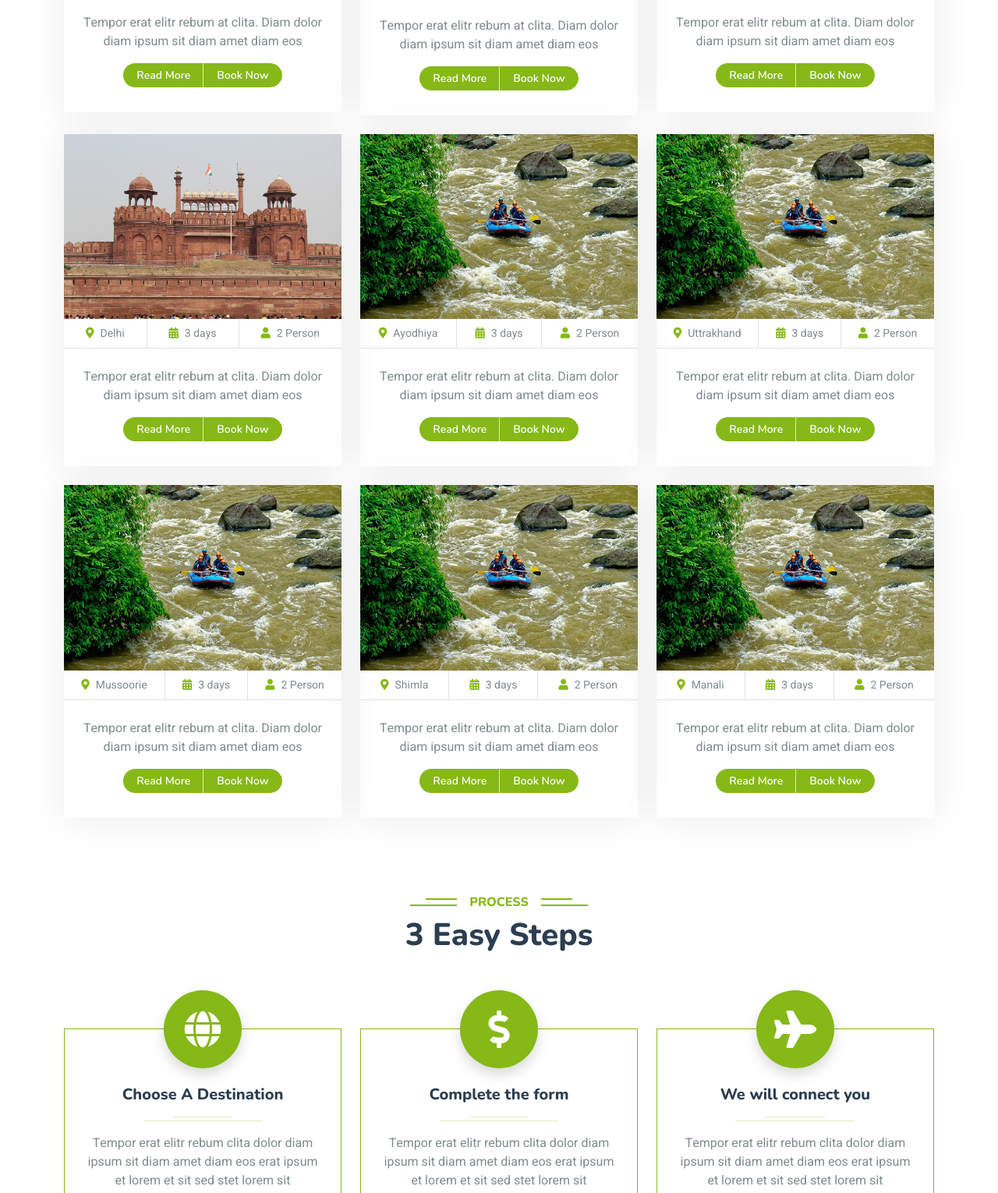
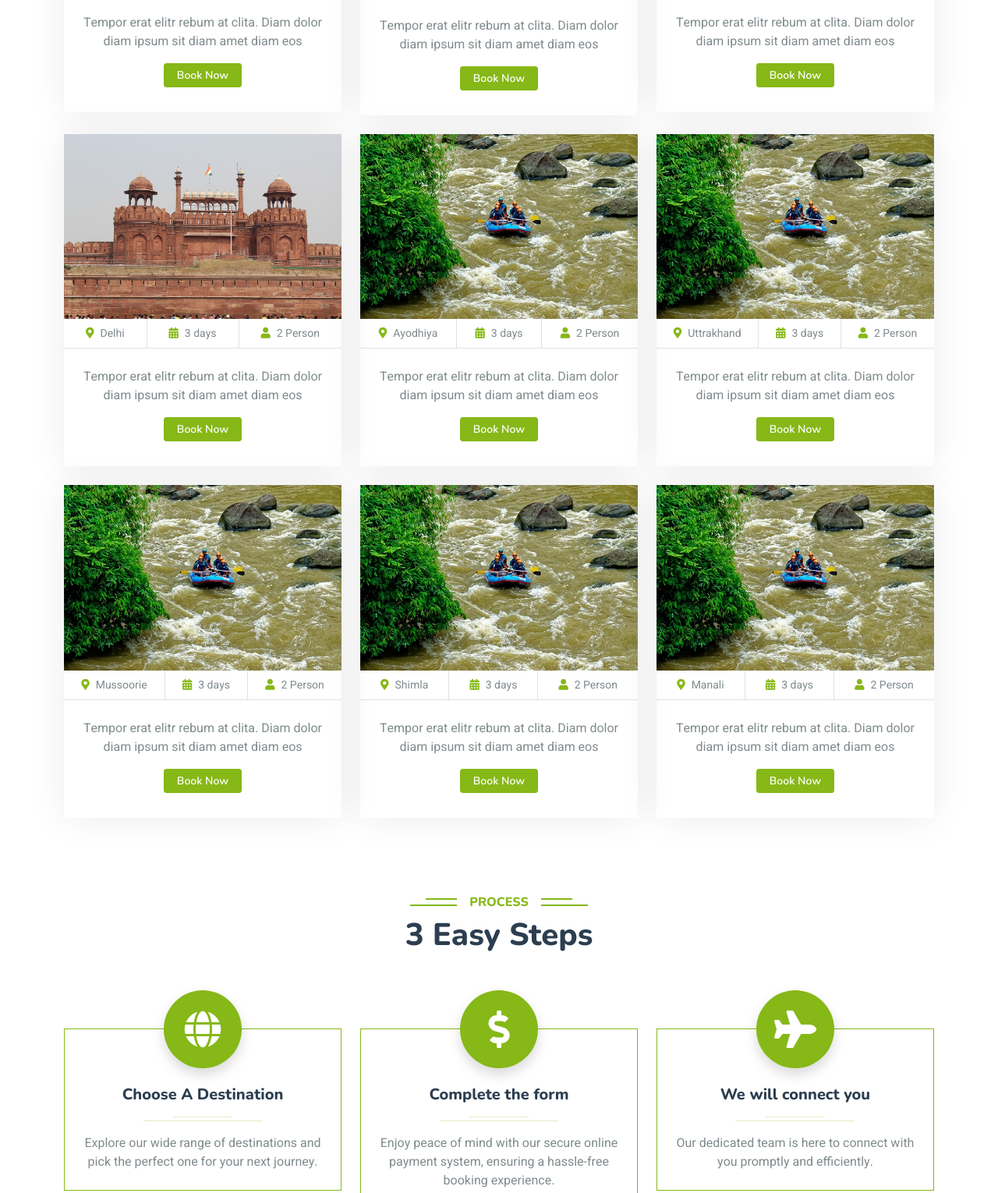
Before and after one commit to vishnusingh0101/TajIndiaTourandTravel, a plain HTML site: page public/package.html in a window 1280 px wide. Shown: the part 1058-2588 px from the top of the page at 78% size. Drawn offline with nearby package versions, Linux system fonts and the light colour scheme.

Commit message:
change in services and about us

```diff
--- a/public/package.html
+++ b/public/package.html
@@ -151,8 +151,7 @@
                         <div class="text-center p-4">
                             <p>Tempor erat elitr rebum at clita. Diam dolor diam ipsum sit diam amet diam eos</p>
                             <div class="d-flex justify-content-center mb-2">
-                                <a href="#" class="btn btn-sm btn-primary px-3 border-end" style="border-radius: 30px 0 0 30px;">Read More</a>
-                                <a href="#" class="btn btn-sm btn-primary px-3" style="border-radius: 0 30px 30px 0;" onclick="openBookingModal()">Book Now</a>
+                                <a href="#" class="btn btn-sm btn-primary px-3" onclick="openBookingModal()">Book Now</a>
                             </div>
                         </div>
                     </div>
@@ -170,8 +169,7 @@
                         <div class="text-center p-4">
                             <p>Tempor erat elitr rebum at clita. Diam dolor diam ipsum sit diam amet diam eos</p>
                             <div class="d-flex justify-content-center mb-2">
-                                <a href="#" class="btn btn-sm btn-primary px-3 border-end" style="border-radius: 30px 0 0 30px;">Read More</a>
-                                <a href="#" class="btn btn-sm btn-primary px-3" style="border-radius: 0 30px 30px 0;" onclick="openBookingModal()">Book Now</a>
+                                <a href="#" class="btn btn-sm btn-primary px-3" onclick="openBookingModal()">Book Now</a>
                             </div>
                         </div>
                     </div>
@@ -189,8 +187,7 @@
                         <div class="text-center p-4">
                             <p>Tempor erat elitr rebum at clita. Diam dolor diam ipsum sit diam amet diam eos</p>
                             <div class="d-flex justify-content-center mb-2">
-                                <a href="#" class="btn btn-sm btn-primary px-3 border-end" style="border-radius: 30px 0 0 30px;">Read More</a>
-                                <a href="#" class="btn btn-sm btn-primary px-3" style="border-radius: 0 30px 30px 0;" onclick="openBookingModal()" >Book Now</a>
+                                <a href="#" class="btn btn-sm btn-primary px-3" onclick="openBookingModal()" >Book Now</a>
                             </div>
                         </div>
                     </div>
@@ -208,8 +205,7 @@
                         <div class="text-center p-4">
                             <p>Tempor erat elitr rebum at clita. Diam dolor diam ipsum sit diam amet diam eos</p>
                             <div class="d-flex justify-content-center mb-2">
-                                <a href="#" class="btn btn-sm btn-primary px-3 border-end" style="border-radius: 30px 0 0 30px;">Read More</a>
-                                <a href="#" class="btn btn-sm btn-primary px-3" style="border-radius: 0 30px 30px 0;" onclick="openBookingModal()" >Book Now</a>
+                                <a href="#" class="btn btn-sm btn-primary px-3" onclick="openBookingModal()" >Book Now</a>
                             </div>
                         </div>
                     </div>
@@ -227,8 +223,7 @@
                         <div class="text-center p-4">
                             <p>Tempor erat elitr rebum at clita. Diam dolor diam ipsum sit diam amet diam eos</p>
                             <div class="d-flex justify-content-center mb-2">
-                                <a href="#" class="btn btn-sm btn-primary px-3 border-end" style="border-radius: 30px 0 0 30px;">Read More</a>
-                                <a href="#" class="btn btn-sm btn-primary px-3" style="border-radius: 0 30px 30px 0;" onclick="openBookingModal()" >Book Now</a>
+                                <a href="#" class="btn btn-sm btn-primary px-3" onclick="openBookingModal()" >Book Now</a>
                             </div>
                         </div>
                     </div>
@@ -246,8 +241,7 @@
                         <div class="text-center p-4">
                             <p>Tempor erat elitr rebum at clita. Diam dolor diam ipsum sit diam amet diam eos</p>
                             <div class="d-flex justify-content-center mb-2">
-                                <a href="#" class="btn btn-sm btn-primary px-3 border-end" style="border-radius: 30px 0 0 30px;">Read More</a>
-                                <a href="#" class="btn btn-sm btn-primary px-3" style="border-radius: 0 30px 30px 0;" onclick="openBookingModal()" >Book Now</a>
+                                <a href="#" class="btn btn-sm btn-primary px-3" onclick="openBookingModal()" >Book Now</a>
                             </div>
                         </div>
                     </div>
@@ -265,8 +259,7 @@
                         <div class="text-center p-4">
                             <p>Tempor erat elitr rebum at clita. Diam dolor diam ipsum sit diam amet diam eos</p>
                             <div class="d-flex justify-content-center mb-2">
-                                <a href="#" class="btn btn-sm btn-primary px-3 border-end" style="border-radius: 30px 0 0 30px;">Read More</a>
-                                <a href="#" class="btn btn-sm btn-primary px-3" style="border-radius: 0 30px 30px 0;" onclick="openBookingModal()" >Book Now</a>
+                                <a href="#" class="btn btn-sm btn-primary px-3" onclick="openBookingModal()" >Book Now</a>
                             </div>
                         </div>
                     </div>
@@ -284,8 +277,7 @@
                         <div class="text-center p-4">
                             <p>Tempor erat elitr rebum at clita. Diam dolor diam ipsum sit diam amet diam eos</p>
                             <div class="d-flex justify-content-center mb-2">
-                                <a href="#" class="btn btn-sm btn-primary px-3 border-end" style="border-radius: 30px 0 0 30px;">Read More</a>
-                                <a href="#" class="btn btn-sm btn-primary px-3" style="border-radius: 0 30px 30px 0;" onclick="openBookingModal()" >Book Now</a>
+                                <a href="#" class="btn btn-sm btn-primary px-3" onclick="openBookingModal()" >Book Now</a>
                             </div>
                         </div>
                     </div>
@@ -303,8 +295,7 @@
                         <div class="text-center p-4">
                             <p>Tempor erat elitr rebum at clita. Diam dolor diam ipsum sit diam amet diam eos</p>
                             <div class="d-flex justify-content-center mb-2">
-                                <a href="#" class="btn btn-sm btn-primary px-3 border-end" style="border-radius: 30px 0 0 30px;">Read More</a>
-                                <a href="#" class="btn btn-sm btn-primary px-3" style="border-radius: 0 30px 30px 0;" onclick="openBookingModal()" >Book Now</a>
+                                <a href="#" class="btn btn-sm btn-primary px-3" onclick="openBookingModal()" >Book Now</a>
                             </div>
                         </div>
                     </div>
@@ -331,7 +322,7 @@
                         <h5 class="mt-4">Choose A Destination</h5>
                         <hr class="w-25 mx-auto bg-primary mb-1">
                         <hr class="w-50 mx-auto bg-primary mt-0">
-                        <p class="mb-0">Tempor erat elitr rebum clita dolor diam ipsum sit diam amet diam eos erat ipsum et lorem et sit sed stet lorem sit</p>
+                        <p class="mb-0"> Explore our wide range of destinations and pick the perfect one for your next journey.</p>
                     </div>
                 </div>
                 <div class="col-lg-4 col-sm-6 text-center pt-4 wow fadeInUp" data-wow-delay="0.3s">
@@ -342,7 +333,7 @@
                         <h5 class="mt-4">Complete the form</h5>
                         <hr class="w-25 mx-auto bg-primary mb-1">
                         <hr class="w-50 mx-auto bg-primary mt-0">
-                        <p class="mb-0">Tempor erat elitr rebum clita dolor diam ipsum sit diam amet diam eos erat ipsum et lorem et sit sed stet lorem sit</p>
+                        <p class="mb-0">Enjoy peace of mind with our secure online payment system, ensuring a hassle-free booking experience.</p>
                     </div>
                 </div>
                 <div class="col-lg-4 col-sm-6 text-center pt-4 wow fadeInUp" data-wow-delay="0.5s">
@@ -353,7 +344,7 @@
                         <h5 class="mt-4">We will connect you</h5>
                         <hr class="w-25 mx-auto bg-primary mb-1">
                         <hr class="w-50 mx-auto bg-primary mt-0">
-                        <p class="mb-0">Tempor erat elitr rebum clita dolor diam ipsum sit diam amet diam eos erat ipsum et lorem et sit sed stet lorem sit</p>
+                        <p class="mb-0">Our dedicated team is here to connect with you promptly and efficiently.</p>
                     </div>
                 </div>
             </div>
```
Also changed, not shown: public/index.html (+7 -9 lines), public/service.html (+4 -4 lines).
